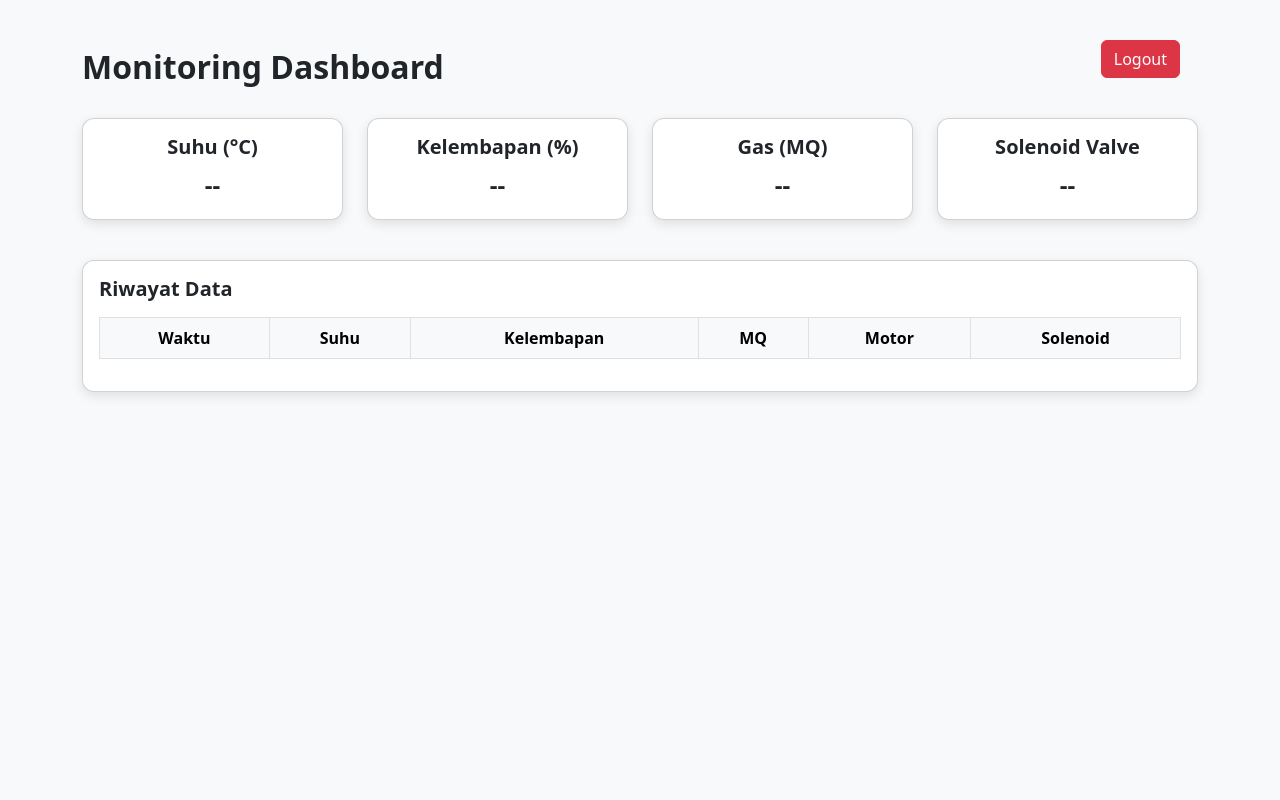
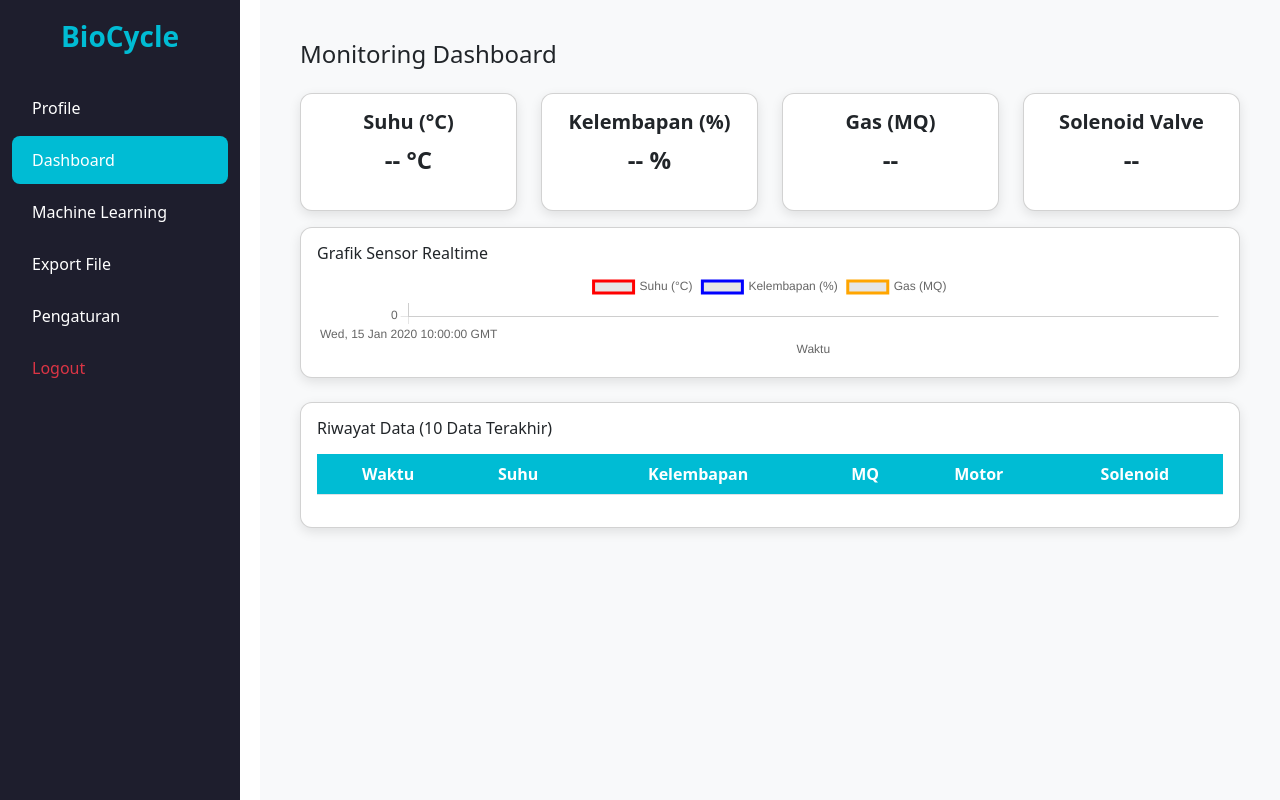
Before and after one commit to RizkiSenjaya/biocycle, a Flask app: page /dashboard in a window 1280 px wide. Run offline with Flask 3, Linux system fonts and the light colour scheme; the visitor is signed in with stand-in values (Sample User, id 1); tables that the repository leaves empty or names only in its code hold one stand-in row (values such as "Sample post"); lists and menus that the app fills with data are empty.

Commit message:
revisi 4 berhasill membuat grafik

```diff
--- a/app.py
+++ b/app.py
@@ -1,57 +1,109 @@
-from flask import Flask, render_template, request, jsonify, session, redirect, url_for
-import firebase_admin
-from firebase_admin import credentials, auth, db
-import os
+from flask import Flask, render_template, jsonify, redirect, url_for, request, session
+import mysql.connector
+from mysql.connector import pooling
+from datetime import datetime
+import requests  # untuk verifikasi token ke Google
 
 app = Flask(__name__)
-app.secret_key = "supersecretkey"
+app.secret_key = "biocycle_secret_key"
 
-# === Inisialisasi Firebase ===
-cred = credentials.Certificate("firebase-adminsdk.json")
-firebase_admin.initialize_app(cred, {
-    'databaseURL': 'https://biocycle-2a810-default-rtdb.asia-southeast1.firebasedatabase.app'  # ganti sesuai project Firebase kamu
-})
+# Konfigurasi koneksi database
+dbconfig = {
+    "user": "root",
+    "password": "",
+    "host": "localhost",
+    "database": "biocycle"
+}
 
+connection_pool = pooling.MySQLConnectionPool(pool_name="mypool", pool_size=5, **dbconfig)
 
-# ========== ROUTES ==========
+# ==============================================
+# LOGIN ROUTE (GOOGLE)
+# ==============================================
+@app.route('/login_google', methods=['POST'])
+def login_google():
+    """Terima ID Token dari frontend dan verifikasi ke Firebase"""
+    try:
+        data = request.get_json()
+        id_token = data.get('idToken')
 
+        # Verifikasi token ke Google
+        verify_url = f"https://identitytoolkit.googleapis.com/v1/accounts:lookup?key=AIzaSyB393qWoErLcFOhTd7MMpl_93iVUKynIF0"
+        response = requests.post(verify_url, json={"idToken": id_token})
+        user_info = response.json()
+
+        # Jika gagal verifikasi
+        if 'users' not in user_info:
+            return jsonify({"success": False, "message": "Token tidak valid."}), 401
+
+        # Ambil info user dari Firebase
+        user_email = user_info['users'][0]['email']
+        user_name = user_info['users'][0].get('displayName', 'User')
+
+        # Simpan sesi login
+        session['logged_in'] = True
+        session['email'] = user_email
+        session['name'] = user_name
+
+        print(f"✅ Login berhasil: {user_email}")
+        return jsonify({"success": True, "redirect": "/dashboard"})
+
+    except Exception as e:
+        print("❌ Error login_google:", e)
+        return jsonify({"success": False, "message": str(e)}), 500
+
+# ==============================================
+# ROUTES UTAMA
+# ==============================================
 @app.route('/')
-def index():
-    if 'user' in session:
-        return redirect(url_for('dashboard'))
+def login_page():
     return render_template('login.html')
-
-
-@app.route('/login_email', methods=['POST'])
-def login_email():
-    email = request.form['email']
-    password = request.form['password']
-    # Sementara login manual
-    session['user'] = email
-    return redirect(url_for('dashboard'))
-
 
 @app.route('/dashboard')
 def dashboard():
-    if 'user' not in session:
-        return redirect(url_for('index'))
-    return render_template('dashboard.html', user=session['user'])
-
+    if not session.get('logged_in'):
+        return redirect(url_for('login_page'))
+    return render_template('dashboard.html')
 
 @app.route('/logout')
 def logout():
     session.clear()
-    return redirect(url_for('index'))
+    return redirect(url_for('login_page'))
+
+# ==============================================
+# DATA SENSOR
+# ==============================================
+@app.route('/get_latest_data')
+def get_latest_data():
+    try:
+        conn = connection_pool.get_connection()
+        cursor = conn.cursor(dictionary=True)
+        cursor.execute("SELECT * FROM sensor_data ORDER BY id DESC LIMIT 1;")
+        data = cursor.fetchone()
+        cursor.close()
+        conn.close()
+        if data:
+            return jsonify(data)
+        else:
+            return jsonify({"message": "No data found"}), 404
+    except Exception as e:
+        print("❌ Error ambil data terbaru:", e)
+        return jsonify({"error": str(e)}), 500
 
 
-# API untuk ambil data sensor dari Firebase
-@app.route('/get_sensor_data')
-def get_sensor_data():
-    ref = db.reference('BioCycle/sensor')
-    data = ref.get()
-    if not data:
-        return jsonify({'error': 'No data available'}), 404
-    return jsonify(data)
+@app.route('/get_sensor_history')
+def get_sensor_history():
+    try:
+        conn = connection_pool.get_connection()
+        cursor = conn.cursor(dictionary=True)
+        cursor.execute("SELECT * FROM (SELECT * FROM sensor_data ORDER BY id DESC LIMIT 10) sub ORDER BY id ASC;")
+        rows = cursor.fetchall()
+        cursor.close()
+        conn.close()
+        return jsonify(rows)
+    except Exception as e:
+        print("❌ Error ambil riwayat data:", e)
+        return jsonify({'error': str(e)}), 500
 
 
 if __name__ == '__main__':
--- /dev/null
+++ b/static/dashboard.css
@@ -0,0 +1,113 @@
+/* ==== DASHBOARD STYLE ==== */
+
+/* Sidebar */
+.sidebar {
+  position: fixed;
+  top: 0;
+  left: 0;
+  height: 100vh;
+  width: 240px;
+  background-color: #1e1e2d;
+  color: white;
+  padding-top: 20px;
+  transition: all 0.3s;
+}
+
+.sidebar h3 {
+  text-align: center;
+  margin-bottom: 30px;
+  color: #00bcd4;
+  font-weight: 700;
+}
+
+.sidebar a {
+  color: white;
+  text-decoration: none;
+  display: block;
+  padding: 12px 20px;
+  margin: 4px 12px;
+  border-radius: 8px;
+  transition: 0.3s;
+}
+
+.sidebar a:hover,
+.sidebar a.active {
+  background-color: #00bcd4;
+  color: white;
+}
+
+/* Tombol Sidebar di Mobile */
+.toggle-btn {
+  display: none;
+  position: fixed;
+  top: 15px;
+  left: 15px;
+  background-color: #00bcd4;
+  border: none;
+  color: white;
+  padding: 8px 12px;
+  border-radius: 6px;
+  z-index: 1000;
+}
+
+/* Konten utama */
+.content {
+  margin-left: 260px;
+  padding: 40px;
+  transition: all 0.3s;
+  background-color: #f8f9fa;
+  min-height: 100vh;
+}
+
+/* Card Data */
+.card {
+  border-radius: 12px;
+  box-shadow: 0 4px 12px rgba(0, 0, 0, 0.1);
+}
+
+.card h5 {
+  font-weight: 600;
+}
+
+.data-value {
+  font-size: 1.5rem;
+  font-weight: bold;
+}
+
+/* Grafik */
+canvas {
+  max-height: 300px;
+}
+
+/* Tabel Riwayat */
+.table th {
+  background-color: #00bcd4;
+  color: white;
+  text-align: center;
+}
+
+.table td {
+  text-align: center;
+  vertical-align: middle;
+}
+
+/* Baris data terbaru */
+.table-warning {
+  background-color: #fff7e6 !important;
+}
+
+/* Responsif */
+@media (max-width: 768px) {
+  .sidebar {
+    left: -240px;
+  }
+  .sidebar.active {
+    left: 0;
+  }
+  .content {
+    margin-left: 0;
+  }
+  .toggle-btn {
+    display: block;
+  }
+}
--- a/static/style.css
+++ b/static/style.css
@@ -1,5 +1,6 @@
+/* ==== LOGIN PAGE STYLE ==== */
 body {
-  background: linear-gradient(120deg, #2a9df4, #59d2fe);
+  background: linear-gradient(120deg, #1e1e2d, #59d2fe);
   height: 100vh;
   display: flex;
   justify-content: center;
--- a/templates/dashboard.html
+++ b/templates/dashboard.html
@@ -1,70 +1,73 @@
 <!DOCTYPE html>
-<html lang="en">
+<html lang="id">
 <head>
-  <meta charset="UTF-8" />
-  <meta name="viewport" content="width=device-width, initial-scale=1.0" />
+    <meta charset="UTF-8">
+    <meta name="viewport" content="width=device-width, initial-scale=1.0">
     <title>Monitoring Dashboard | BioCycle</title>
     <link href="https://cdn.jsdelivr.net/npm/bootstrap@5.3.0/dist/css/bootstrap.min.css" rel="stylesheet">
-  <style>
-    body {
-      background-color: #f8f9fa;
-    }
-    .card {
-      border-radius: 12px;
-      box-shadow: 0 4px 12px rgba(0, 0, 0, 0.1);
-    }
-    .card h5 {
-      font-weight: 600;
-    }
-    .data-value {
-      font-size: 1.5rem;
-      font-weight: bold;
-    }
-    .logout-btn {
-      position: absolute;
-      right: 100px;
-      top: 40px;
-    }
-  </style>
+    <link rel="stylesheet" href="{{ url_for('static', filename='dashboard.css') }}">
+    <script src="https://cdn.jsdelivr.net/npm/chart.js"></script>
 </head>
 <body>
-  <div class="container mt-5">
-    <div class="d-flex justify-content-between align-items-center mb-4">
-      <h2 class="fw-bold">Monitoring Dashboard</h2>
-      <a href="/logout" class="btn btn-danger logout-btn">Logout</a>
+    <!-- Tombol Toggle Sidebar (Mobile) -->
+    <button class="toggle-btn" onclick="toggleSidebar()">☰</button>
+
+    <!-- Sidebar -->
+    <!-- Sidebar -->
+    <div class="sidebar" id="sidebar">
+        <h3>BioCycle</h3>
+        <a href="#">Profile</a>
+        <a href="#" class="active">Dashboard</a>
+        <a href="#">Machine Learning</a>
+        <a href="#">Export File</a>
+        <a href="#">Pengaturan</a>
+        <a href="/logout" class="text-danger">Logout</a>
     </div>
 
-    <div class="row text-center mb-4">
-      <div class="col-md-3 mb-3">
-        <div class="card p-3">
+
+    <!-- Konten utama -->
+    <div class="content">
+        <h4 class="mb-4">Monitoring Dashboard</h4>
+
+        <!-- Kartu Data -->
+        <div class="row mb-3">
+            <div class="col-md-3">
+                <div class="card text-center p-3">
                     <h5>Suhu (°C)</h5>
-          <div class="data-value" id="suhu">--</div>
+                    <p class="data-value" id="temperature">-- °C</p>
                 </div>
             </div>
-      <div class="col-md-3 mb-3">
-        <div class="card p-3">
+            <div class="col-md-3">
+                <div class="card text-center p-3">
                     <h5>Kelembapan (%)</h5>
-          <div class="data-value" id="kelembapan">--</div>
+                    <p class="data-value" id="humidity">-- %</p>
                 </div>
             </div>
-      <div class="col-md-3 mb-3">
-        <div class="card p-3">
+            <div class="col-md-3">
+                <div class="card text-center p-3">
                     <h5>Gas (MQ)</h5>
-          <div class="data-value" id="mq">--</div>
+                    <p class="data-value" id="mq">--</p>
                 </div>
             </div>
-      <div class="col-md-3 mb-3">
-        <div class="card p-3">
+            <div class="col-md-3">
+                <div class="card text-center p-3">
                     <h5>Solenoid Valve</h5>
-          <div class="data-value" id="solenoid">--</div>
+                    <p class="data-value" id="solenoid_valve">--</p>
                 </div>
             </div>
         </div>
 
+        <!-- Grafik -->
+        <div class="card mb-4 p-3">
+            <h6>Grafik Sensor Realtime</h6>
+            <canvas id="sensorChart" height="90"></canvas>
+        </div>
+
+        <!-- Tabel Riwayat -->
         <div class="card p-3">
-      <h5 class="text-start mb-3">Riwayat Data</h5>
-      <table class="table table-bordered table-striped text-center">
-        <thead class="table-light">
+            <h6>Riwayat Data (10 Data Terakhir)</h6>
+            <table class="table table-striped mt-2">
+                <thead>
                     <tr>
                         <th>Waktu</th>
                         <th>Suhu</th>
@@ -74,41 +77,77 @@
                         <th>Solenoid</th>
                     </tr>
                 </thead>
-        <tbody id="data-table">
+                <tbody id="sensorTable">
+                    <tr><td colspan="6" class="text-center">Memuat data...</td></tr>
                 </tbody>
             </table>
         </div>
     </div>
 
+    <!-- JavaScript -->
     <script>
-    async function fetchSensorData() {
-      const res = await fetch('/get_sensor_data');
-      const data = await res.json();
+        function toggleSidebar() {
+            document.getElementById("sidebar").classList.toggle("active");
+        }
 
-      if (data.error) return;
+        const ctx = document.getElementById('sensorChart').getContext('2d');
+        let chart;
 
-      document.getElementById('suhu').innerText = data.temperature + " °C";
-      document.getElementById('kelembapan').innerText = data.humidity + " %";
-      document.getElementById('mq').innerText = data.mq;
-      document.getElementById('solenoid').innerText = data.solenoid_valve;
+        async function fetchData() {
+            const response = await fetch('/get_sensor_history');
+            const data = await response.json();
 
-      // Masukkan ke tabel
-      const tbody = document.getElementById('data-table');
-      const newRow = `
-        <tr>
-          <td>${data.timestamp}</td>
-          <td>${data.temperature}</td>
-          <td>${data.humidity}</td>
-          <td>${data.mq}</td>
-          <td>${data.motor_status}</td>
-          <td>${data.solenoid_valve}</td>
+            const labels = data.map(row => row.timestamp);
+            const temperature = data.map(row => row.temperature);
+            const humidity = data.map(row => row.humidity);
+            const mq = data.map(row => row.mq);
+
+            if (chart) chart.destroy();
+            chart = new Chart(ctx, {
+                type: 'line',
+                data: {
+                    labels: labels,
+                    datasets: [
+                        { label: 'Suhu (°C)', data: temperature, borderColor: 'red', fill: false },
+                        { label: 'Kelembapan (%)', data: humidity, borderColor: 'blue', fill: false },
+                        { label: 'Gas (MQ)', data: mq, borderColor: 'orange', fill: false }
+                    ]
+                },
+                options: {
+                    responsive: true,
+                    scales: {
+                        y: { beginAtZero: false },
+                        x: { display: true, title: { display: true, text: 'Waktu' } }
+                    }
+                }
+            });
+
+            // Tampilkan data terbaru di atas
+            const tbody = document.getElementById('sensorTable');
+            tbody.innerHTML = "";
+            data.slice().reverse().forEach((row, i) => {
+                tbody.innerHTML += `
+                    <tr class="${i === 0 ? 'table-warning' : ''}">
+                        <td>${row.timestamp}</td>
+                        <td>${row.temperature.toFixed(2)}</td>
+                        <td>${row.humidity.toFixed(2)}</td>
+                        <td>${row.mq.toFixed(2)}</td>
+                        <td>${row.motor_status}</td>
+                        <td>${row.solenoid_valve}</td>
                     </tr>
                 `;
-      tbody.innerHTML = newRow + tbody.innerHTML; // prepend
+            });
+
+            // Update kartu data
+            const latest = data[data.length - 1];
+            document.getElementById('temperature').innerText = `${latest.temperature.toFixed(2)} °C`;
+            document.getElementById('humidity').innerText = `${latest.humidity.toFixed(2)} %`;
+            document.getElementById('mq').innerText = latest.mq.toFixed(2);
+            document.getElementById('solenoid_valve').innerText = latest.solenoid_valve;
         }
 
-    fetchSensorData();
-    setInterval(fetchSensorData, 5000);
+        fetchData();
+        setInterval(fetchData, 5000);
     </script>
 </body>
 </html>
```
Also changed, not shown: templates/profile.html (added). Lines whose indentation alone changed are shown as unchanged.
